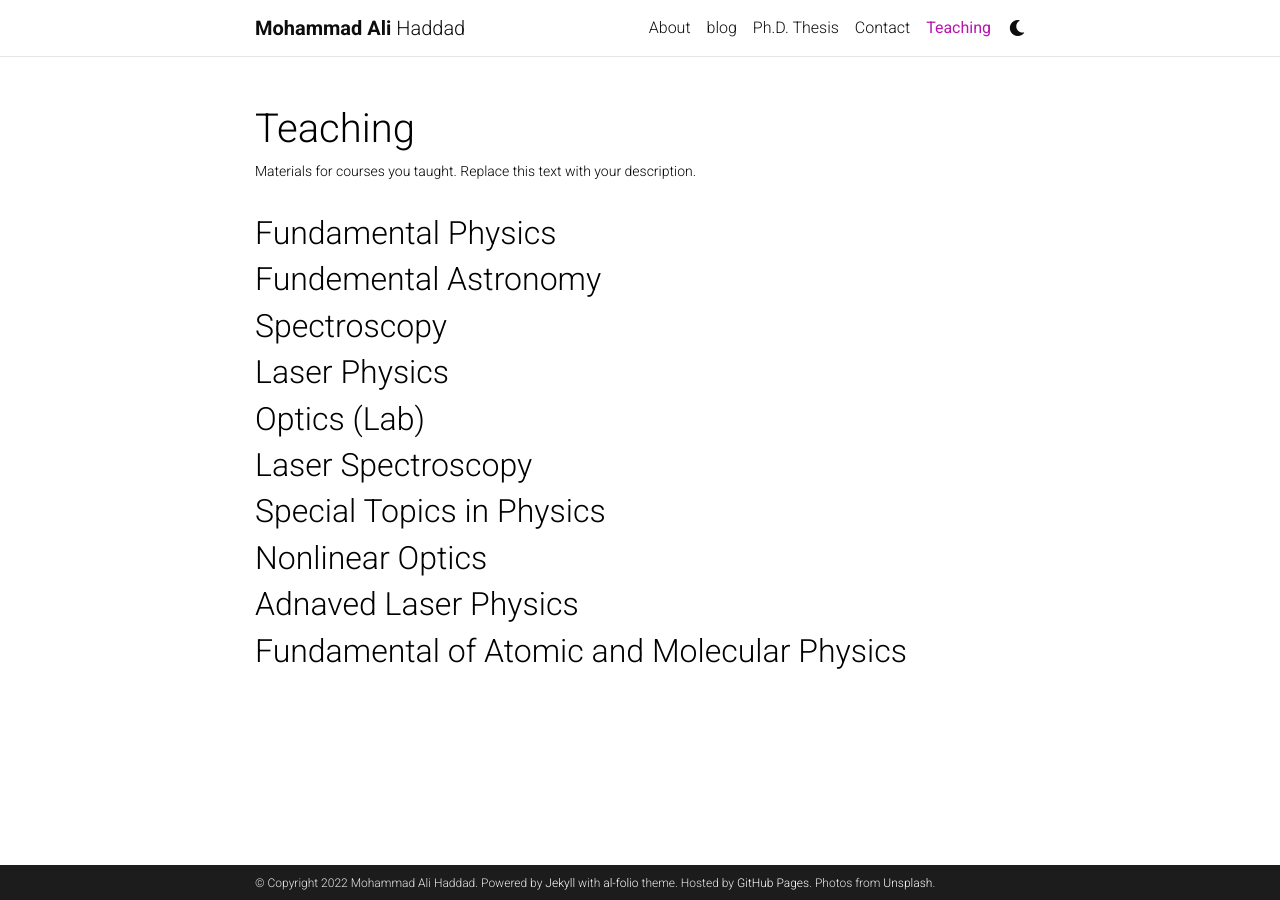
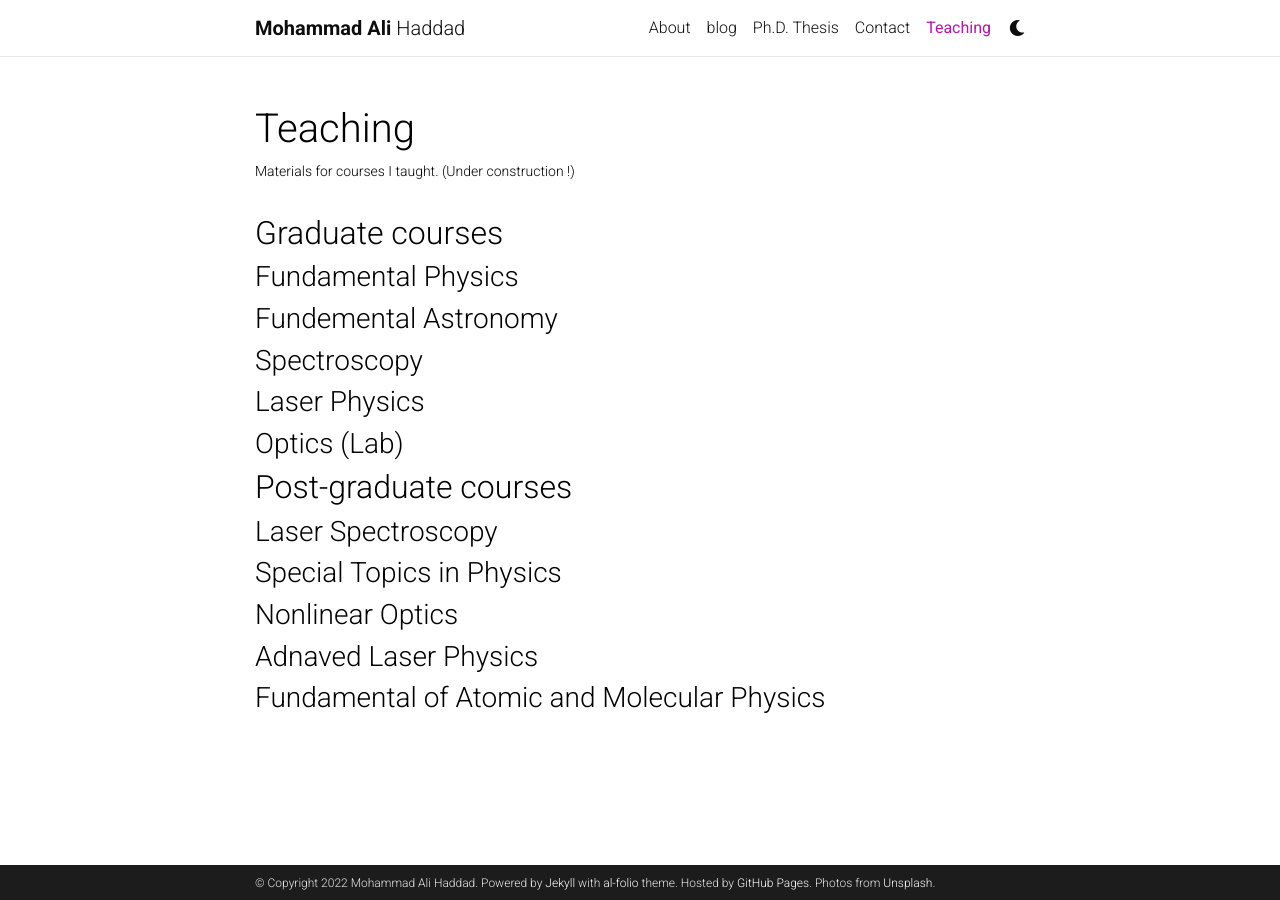
Before and after one commit to ma-haddad/ma-haddad.github.io, a Jekyll site: the page built from _pages/teaching.md, in a window 1280 px wide. Built offline with Jekyll 4.4.1, drawn with Linux system fonts in a browser that asks for light colours; comment, search, counter and statistics services are not loaded; a style sheet for code colours, icons or effects is not loaded.

Commit message:
Update teaching.md

```diff
--- a/_pages/teaching.md
+++ b/_pages/teaching.md
@@ -2,29 +2,31 @@
 layout: page
 permalink: /teaching/
 title: Teaching
-description: Materials for courses you taught. Replace this text with your description.
+description: Materials for courses I taught. (Under construction !)
 nav: true
 nav_order: 5
 ---
+## Graduate courses
 
-## Fundamental Physics
+### Fundamental Physics
 
-## Fundemental Astronomy
+### Fundemental Astronomy
 
-## Spectroscopy
+### Spectroscopy
 
-## Laser Physics
+### Laser Physics
 
-## Optics (Lab)
+### Optics (Lab)
 
 
+## Post-graduate courses
 
-## Laser Spectroscopy
+### Laser Spectroscopy
 
-## Special Topics in Physics
+### Special Topics in Physics
 
-## Nonlinear Optics
+### Nonlinear Optics
 
-## Adnaved Laser Physics
+### Adnaved Laser Physics
 
-## Fundamental of Atomic and Molecular Physics
+### Fundamental of Atomic and Molecular Physics
```
